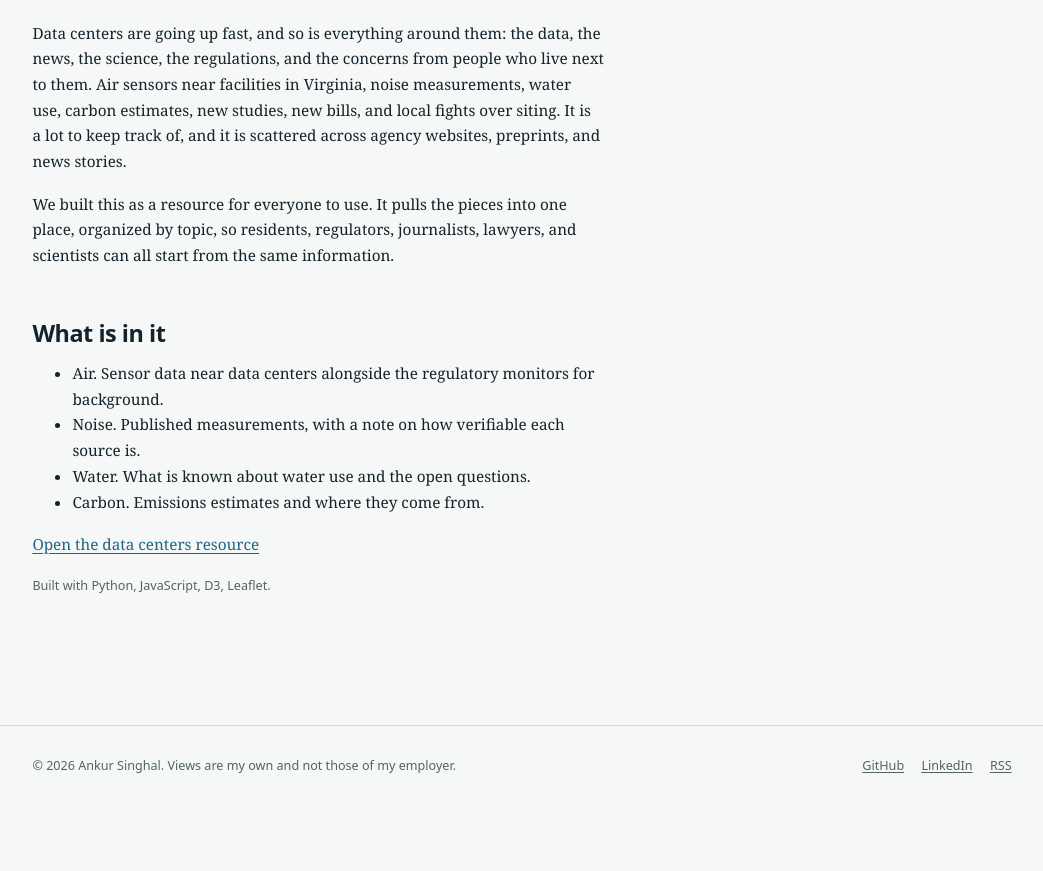
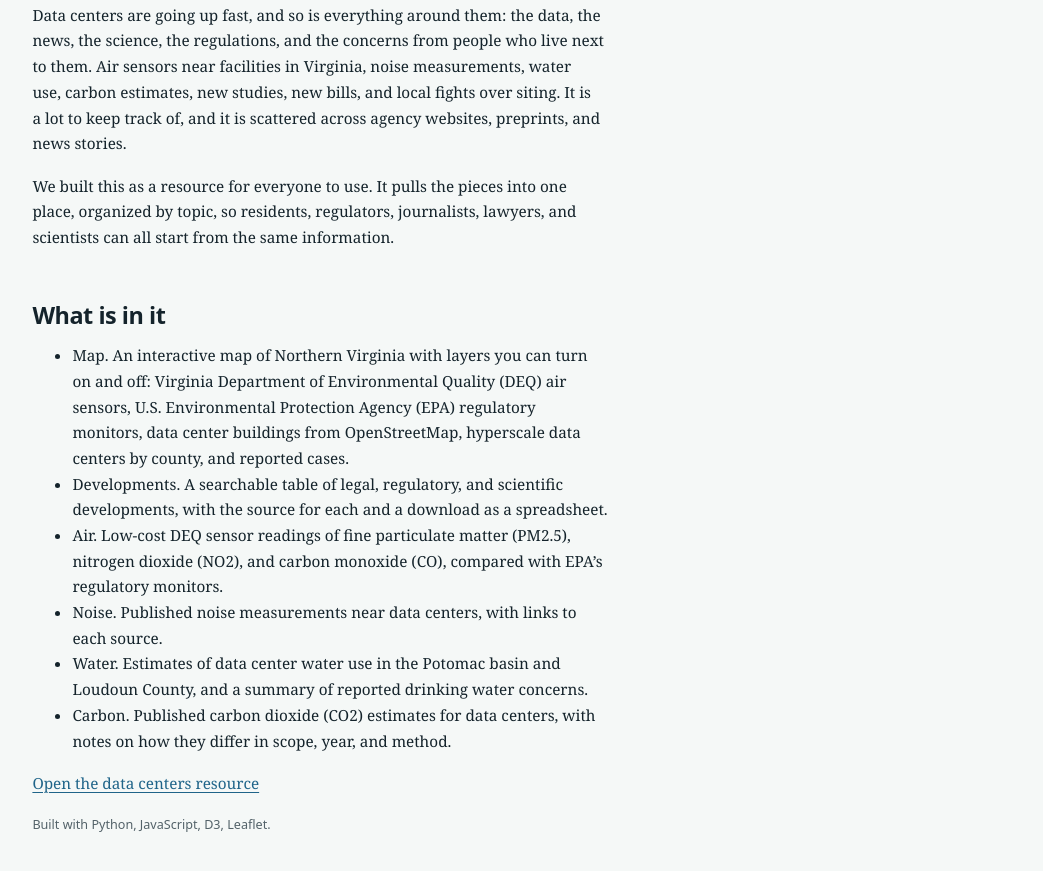
Before and after one commit to aksinghal86/ankursinghal.me, an Astro site: page /software/data-centers in a window 1280 px wide. Shown: the part 853-1724 px from the top of the page, without its empty margins (118-1161 px from the left). Before the commit the page ends 1686 px from the top, so only its background shows below. Built offline with nearby package versions, Linux system fonts and the light colour scheme; Astro itself is replaced by a stand-in of ours.

Commit message:
Data centers: link to v2, use map screenshot, describe v2 tabs
Co-Authored-By: Claude Opus 5.5 <noreply@anthropic.com>
Claude-Session: https://claude.ai/code/session_01CnQHNX8BZSCQ9hJ68Xx9vt

```diff
--- a/src/content/software/data-centers.md
+++ b/src/content/software/data-centers.md
@@ -3,12 +3,12 @@ title: Data centers resource
 kind: Litigation data support, apps, and dashboards
 status: Live
 summary: A free, public resource on data centers and the environment. Air, noise, water, and carbon in one place, with the data, news, science, and regulations behind them.
-image: /img/software/data-centers.svg
-imageAlt: "Illustration of a data center with air, noise, water, and carbon tabs"
+image: /img/software/data-centers.webp
+imageAlt: "Screenshot of the data centers resource map of Northern Virginia, showing air sensors, EPA monitors, data center buildings, and reported cases"
 stack: [Python, JavaScript, D3, Leaflet]
 links:
   - label: Open the resource
-    url: https://ehe-analytics.github.io/data-centers/
+    url: https://ehe-analytics.github.io/data-centers/v2/
 order: 1
 ---
 
@@ -18,9 +18,11 @@ We built this as a resource for everyone to use. It pulls the pieces into one pl
 
 ## What is in it
 
-- Air. Sensor data near data centers alongside the regulatory monitors for background.
-- Noise. Published measurements, with a note on how verifiable each source is.
-- Water. What is known about water use and the open questions.
-- Carbon. Emissions estimates and where they come from.
+- Map. An interactive map of Northern Virginia with layers you can turn on and off: Virginia Department of Environmental Quality (DEQ) air sensors, U.S. Environmental Protection Agency (EPA) regulatory monitors, data center buildings from OpenStreetMap, hyperscale data centers by county, and reported cases.
+- Developments. A searchable table of legal, regulatory, and scientific developments, with the source for each and a download as a spreadsheet.
+- Air. Low-cost DEQ sensor readings of fine particulate matter (PM2.5), nitrogen dioxide (NO2), and carbon monoxide (CO), compared with EPA's regulatory monitors.
+- Noise. Published noise measurements near data centers, with links to each source.
+- Water. Estimates of data center water use in the Potomac basin and Loudoun County, and a summary of reported drinking water concerns.
+- Carbon. Published carbon dioxide (CO2) estimates for data centers, with notes on how they differ in scope, year, and method.
 
-[Open the data centers resource](https://ehe-analytics.github.io/data-centers/)
+[Open the data centers resource](https://ehe-analytics.github.io/data-centers/v2/)
```
Also changed, not shown: public/img/software/data-centers.svg (deleted), public/img/software/data-centers.webp (added).
